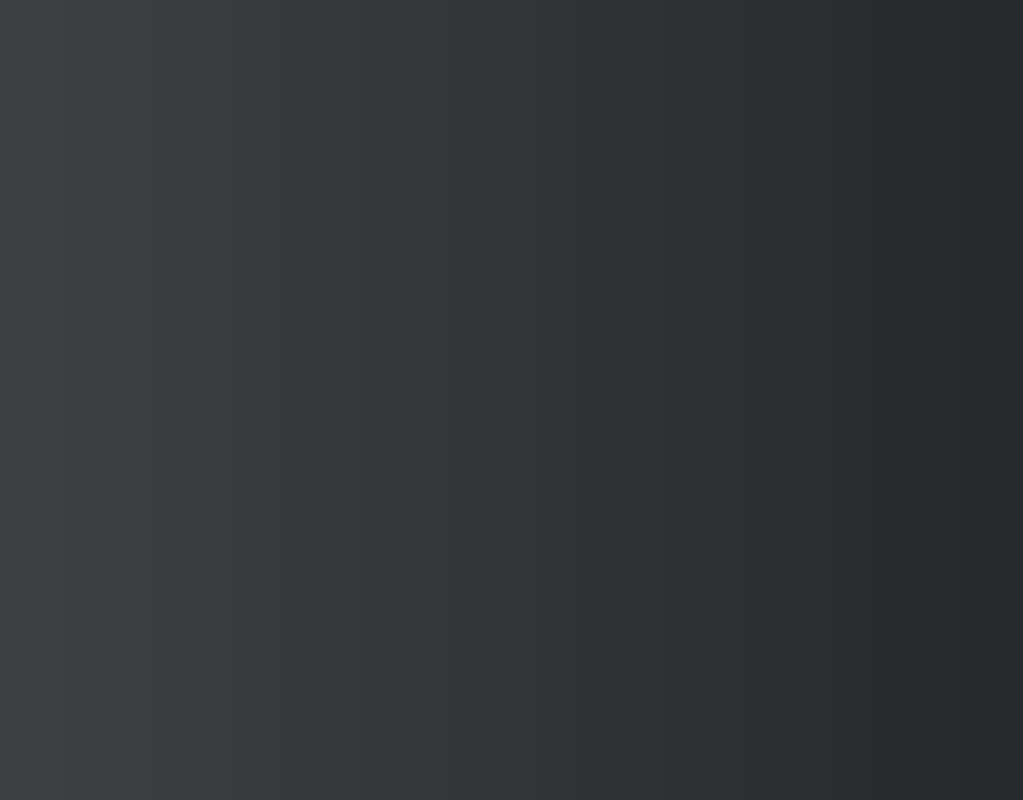
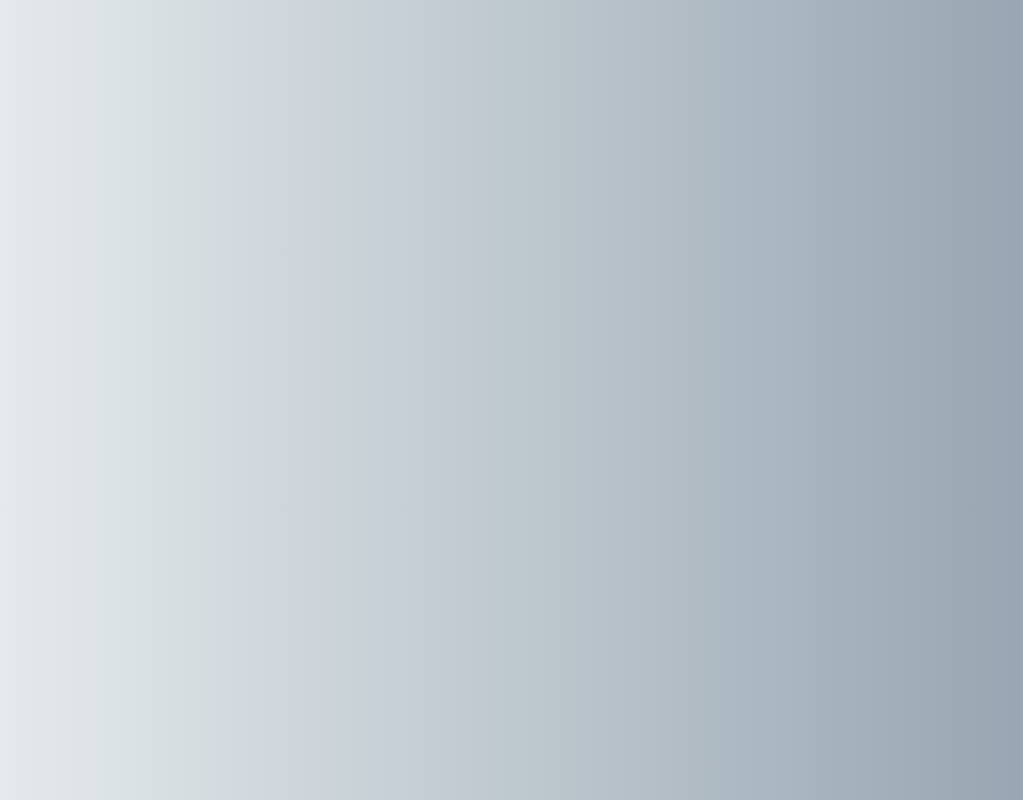
Before and after one commit to StephanDee/StephanDeeAppAngular, an Angular app: page /home in a window 1280 px wide. Shown: the whole page, without its empty margins (128-1151 px from the left). Built offline with nearby package versions, Linux system fonts and the light colour scheme.

Commit message:
updated background-color, removed title from home.component. #15

```diff
--- a/src/app/home/home.component.html
+++ b/src/app/home/home.component.html
@@ -1,7 +1,3 @@
-<div class="text_center">
-  <h1 class="text_white">Produkte</h1>
-</div>
-
 <div class="element_center">
   <mat-card class="form_width spacer_1">
     <form [formGroup]="productForm">
--- a/src/styles.scss
+++ b/src/styles.scss
@@ -1,17 +1,17 @@
 /* You can add global styles to this file, and also import other style files */
-@import './res/variables';
+@import "./res/variables";
 
 @mixin bodyBackgroundColor {
-  background: #232526; /* fallback for old browsers */
+  background: #8e9eab; /* fallback for old browsers */
   background: -webkit-linear-gradient(
     to right,
-    #414345,
-    #232526
+    #eef2f3,
+    #8e9eab
   ); /* Chrome 10-25, Safari 5.1-6 */
   background: linear-gradient(
     to right,
-    #414345,
-    #232526
+    #eef2f3,
+    #8e9eab
   ); /* W3C, IE 10+/ Edge, Firefox 16+, Chrome 26+, Opera 12+, Safari 7+ */
 }
 
```
